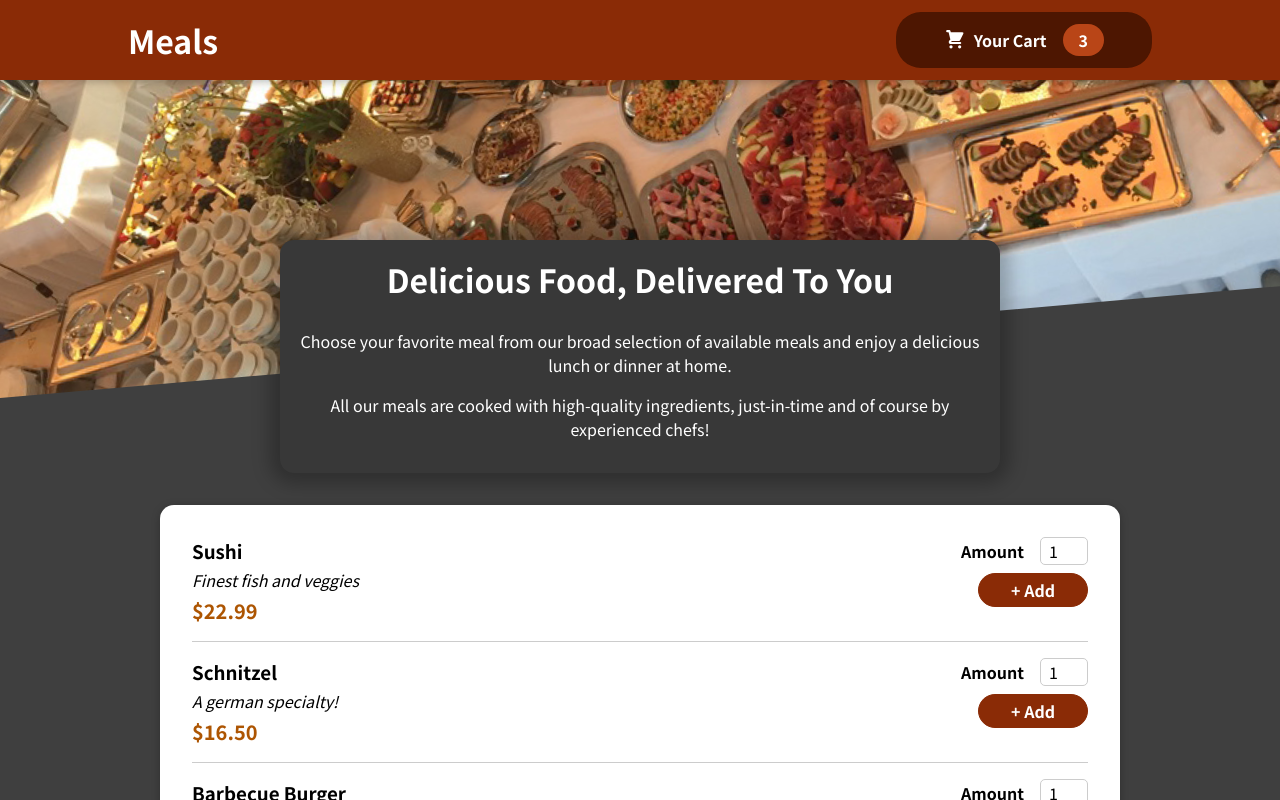
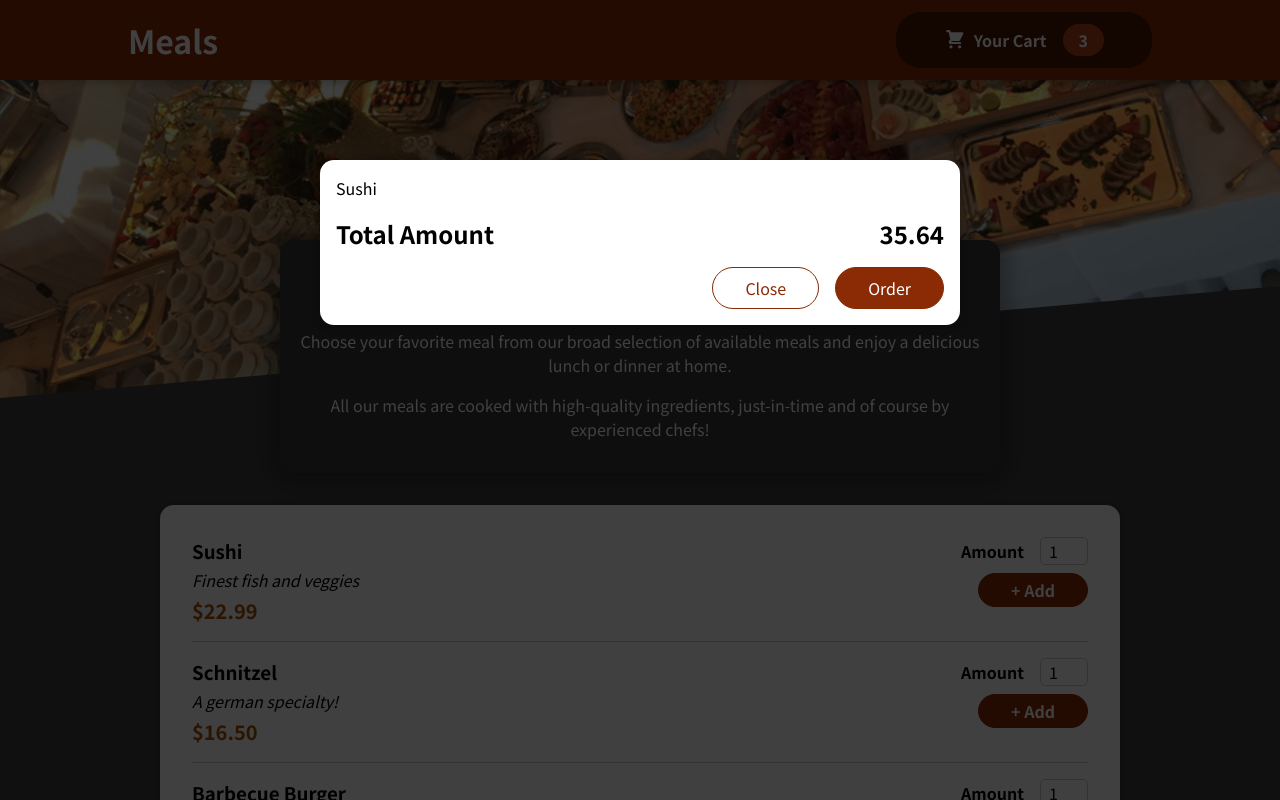
Before and after one commit to patbou02/food-app, a React (Create React App) app: page / in a window 1280 px wide. Shown: the top 800 px of the page. Built offline with nearby package versions, Linux system fonts and the light colour scheme.

Commit message:
Created Modal component, used it within Cart.js and placed in page using React portals which were defined in index.html outside to #root.

```diff
--- a/public/index.html
+++ b/public/index.html
@@ -28,6 +28,8 @@
   </head>
   <body>
     <noscript>You need to enable JavaScript to run this app.</noscript>
+    <div id="backdrop-root"></div>
+    <div id="overlay-root"></div>
     <div id="root"></div>
     <!--
       This HTML file is a template.
--- a/src/App.js
+++ b/src/App.js
@@ -1,10 +1,12 @@
 import React from 'react';
 import Header from './components/Layout/Header';
 import Meals from './components/Meals/Meals';
+import Cart from './components/Cart/Cart';
 
 function App() {
   return (
     <>
+      <Cart />
       <Header />
       <main>
         <Meals />
--- a/src/components/Cart/Cart.js
+++ b/src/components/Cart/Cart.js
@@ -1,4 +1,5 @@
 import classes from './Cart.module.css';
+import Modal from '../UI/Modal';
 
 const Cart = props => {
   const cartItems = <ul className={classes['cart-items']}>{
@@ -10,7 +11,7 @@
     }].map(item => <li>{item.name}</li>)}</ul>;
 
   return (
-    <div>
+    <Modal>
       {cartItems}
       <div className={classes.total}>
         <span>Total Amount</span>
@@ -20,7 +21,7 @@
         <button className={classes['button--alt']}>Close</button>
         <button className={classes.button}>Order</button>
       </div>
-    </div>
+    </Modal>
   );
 };
 
--- /dev/null
+++ b/src/components/UI/Modal.js
@@ -0,0 +1,31 @@
+import React from 'react';
+import ReactDOM from 'react-dom';
+
+import classes from './Modal.module.css';
+
+const BackDrop = (props) => <div className={classes.backdrop} />;
+
+const ModalOverlay = (props) => {
+  return (
+    <div className={classes.modal}>
+      <div className={classes.content}>{props.children}</div>
+    </div>
+  );
+};
+
+const Modal = (props) => {
+  return (
+    <>
+      {ReactDOM.createPortal(
+        <BackDrop />,
+        document.querySelector('#backdrop-root')
+      )}
+      {ReactDOM.createPortal(
+        <ModalOverlay>{props.children}</ModalOverlay>,
+        document.querySelector('#overlay-root')
+      )}
+    </>
+  );
+};
+
+export default Modal;
--- /dev/null
+++ b/src/components/UI/Modal.module.css
@@ -0,0 +1,40 @@
+.backdrop {
+  position: fixed;
+  top: 0;
+  left: 0;
+  width: 100%;
+  height: 100vh;
+  z-index: 20;
+  background-color: rgba(0, 0, 0, 0.75);
+}
+
+.modal {
+  position: fixed;
+  top: 20vh;
+  left: 5%;
+  width: 90%;
+  background-color: white;
+  padding: 1rem;
+  border-radius: 14px;
+  box-shadow: 0 2px 8px rgba(0, 0, 0, 0.25);
+  z-index: 30;
+  animation: slide-down 300ms ease-out forwards;
+}
+
+@media (min-width: 768px) {
+  .modal {
+    width: 40rem;
+    left: calc(50% - 20rem);
+  }
+}
+
+@keyframes slide-down {
+  from {
+    opacity: 0;
+    transform: translateY(-3rem);
+  }
+  to {
+    opacity: 1;
+    transform: translateY(0);
+  }
+}
```
